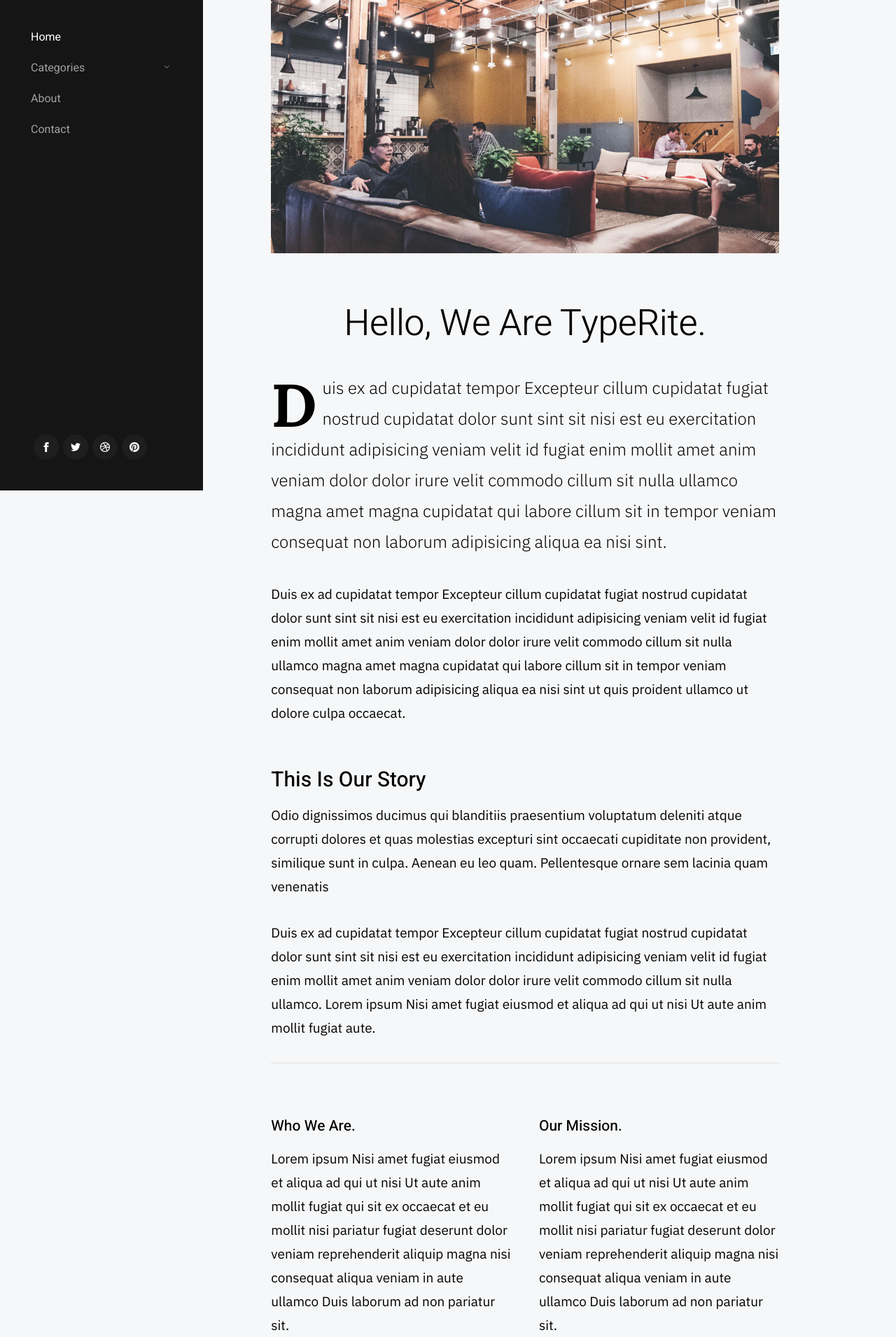
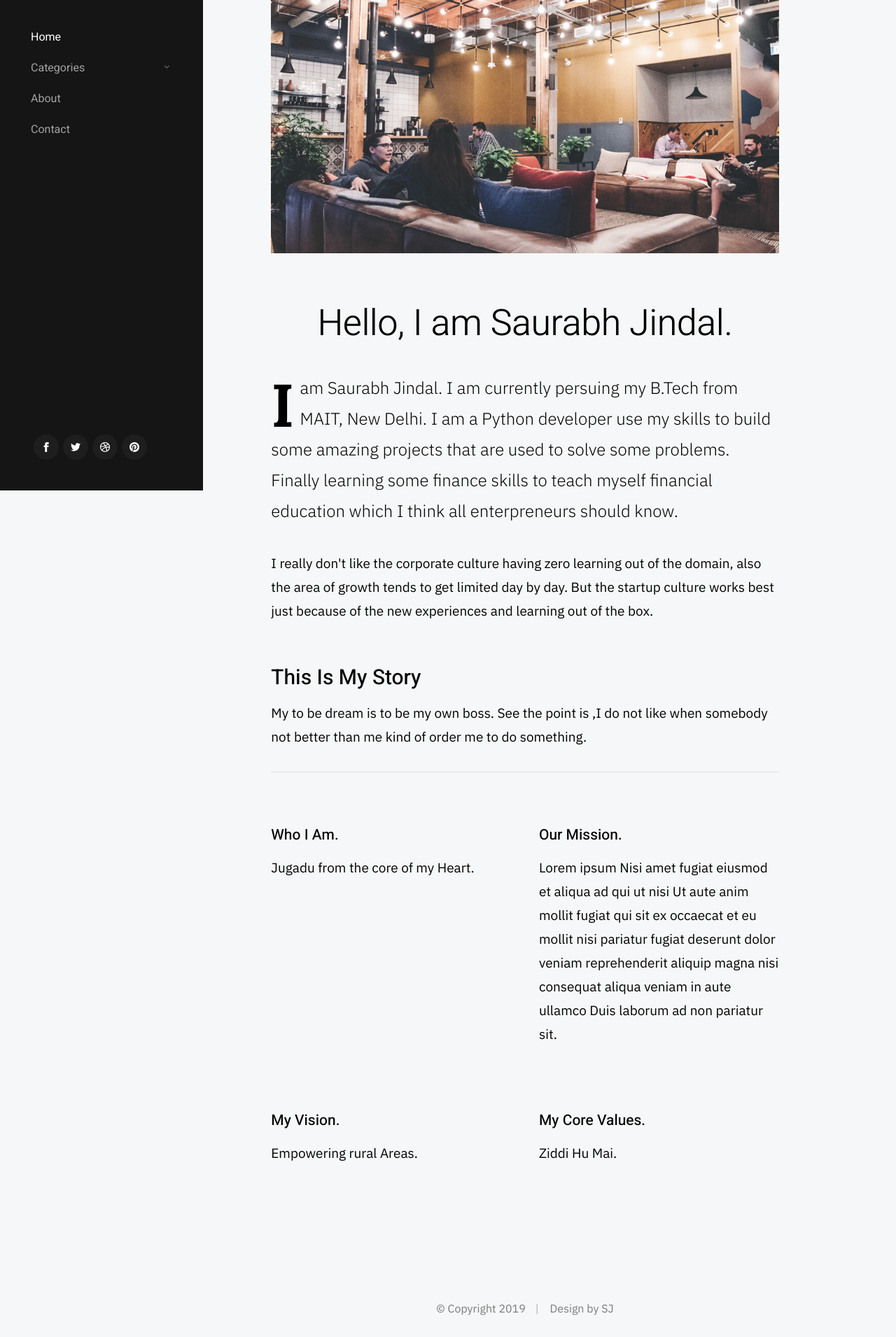
Before and after one commit to saurabh-jindal/TwitchApp, a Django app: page /about_us in a window 1280 px wide. Shown: the part 99-2010 px from the top of the page at 70% size. After the commit the page ends 1979 px from the top, so only its background shows below. Run offline with Django 3.2, Linux system fonts and the light colour scheme; some libraries are stand-ins or nearby versions.

Commit message:
some little

```diff
--- a/blogging/blog/templates/page-about.html
+++ b/blogging/blog/templates/page-about.html
@@ -16,48 +16,34 @@
 
                     <div class="content__page-header">
                         <h1 class="display-1">
-                        Hello, We Are TypeRite.
+                        Hello, I am Saurabh Jindal.
                         </h1>
                     </div> <!-- end content__page-header -->
 
                     <p class="lead drop-cap">
-                    Duis ex ad cupidatat tempor Excepteur cillum cupidatat
-                    fugiat nostrud cupidatat dolor sunt sint sit nisi est eu exercitation
-                    incididunt adipisicing veniam velit id fugiat enim mollit amet anim veniam dolor
-                    dolor irure velit commodo cillum sit nulla ullamco magna amet magna cupidatat qui
-                    labore cillum sit in tempor veniam consequat non laborum adipisicing aliqua
-                    ea nisi sint.
+                    I am Saurabh Jindal. I am currently persuing my B.Tech from MAIT, New Delhi.
+                    I am a Python developer use my skills to build some amazing projects that are used
+                    to solve some problems. Finally learning some finance skills to teach myself
+                    financial education which I think all enterpreneurs should know.
                     </p>
 
                     <p>
-                    Duis ex ad cupidatat tempor Excepteur cillum cupidatat fugiat nostrud cupidatat
-                    dolor sunt sint sit nisi est eu exercitation incididunt adipisicing veniam velit
-                    id fugiat enim mollit amet anim veniam dolor dolor irure velit commodo cillum sit
-                    nulla ullamco magna amet magna cupidatat qui labore cillum sit in tempor veniam
-                    consequat non laborum adipisicing aliqua ea nisi sint ut quis proident ullamco ut
-                    dolore culpa occaecat.
+                    I really don't like the corporate culture having zero learning out of the domain, also
+                    the area of growth tends to get limited day by day. But the startup culture works best
+                    just because of the new experiences and learning out of the box.
                     </p>
 
-                    <h2>This Is Our Story</h2>
+                    <h2>This Is My Story</h2>
 
                     <p>
-                    Odio dignissimos ducimus qui blanditiis praesentium voluptatum deleniti atque corrupti
-                    dolores et quas molestias excepturi sint occaecati cupiditate non provident, similique
-                    sunt in culpa. Aenean eu leo quam. Pellentesque ornare sem lacinia quam venenatis
-
-                    <p>
-                    Duis ex ad cupidatat tempor Excepteur cillum cupidatat fugiat nostrud cupidatat dolor
-                    sunt sint sit nisi est eu exercitation incididunt adipisicing veniam velit id fugiat enim
-                    mollit amet anim veniam dolor dolor irure velit commodo cillum sit nulla ullamco. Lorem
-                    ipsum Nisi amet fugiat eiusmod et aliqua ad qui ut nisi Ut aute anim mollit fugiat aute.
-                    </p>
-
+                    My to be dream is to be my own boss. See the point is ,I do not like when somebody not
+                    better than me kind of order me to do something.
                     <hr>
 
                     <div class="row block-large-1-2 block-tab-full">
                         <div class="column">
-                            <h4>Who We Are.</h4>
-                            <p>Lorem ipsum Nisi amet fugiat eiusmod et aliqua ad qui ut nisi Ut aute anim mollit fugiat qui sit ex occaecat et eu mollit nisi pariatur fugiat deserunt dolor veniam reprehenderit aliquip magna nisi consequat aliqua veniam in aute ullamco Duis laborum ad non pariatur sit.</p>
+                            <h4>Who I Am.</h4>
+                            <p>Jugadu from the core of my Heart.</p>
                         </div>
 
                         <div class="column">
@@ -66,13 +52,13 @@
                         </div>
 
                         <div class="column">
-                            <h4>Our Vision.</h4>
-                            <p>Lorem ipsum Nisi amet fugiat eiusmod et aliqua ad qui ut nisi Ut aute anim mollit fugiat qui sit ex occaecat et eu mollit nisi pariatur fugiat deserunt dolor veniam reprehenderit aliquip magna nisi consequat aliqua veniam in aute ullamco Duis laborum ad non pariatur sit.</p>
+                            <h4>My Vision.</h4>
+                            <p>Empowering rural Areas.</p>
                         </div>
 
                         <div class="column">
-                            <h4>Our Core Values.</h4>
-                            <p>Lorem ipsum Nisi amet fugiat eiusmod et aliqua ad qui ut nisi Ut aute anim mollit fugiat qui sit ex occaecat et eu mollit nisi pariatur fugiat deserunt dolor veniam reprehenderit aliquip magna nisi consequat aliqua veniam in aute ullamco Duis laborum ad non pariatur sit.</p>
+                            <h4>My Core Values.</h4>
+                            <p>Ziddi Hu Mai.</p>
                         </div>
 
                     </div>
```
Also changed, not shown: blogging/blog/templates/category.html (+0 -17 lines), blogging/blog/templates/page-contact.html (+9 -24 lines), blogging/blog/templates/single-standard.html (+0 -16 lines).
